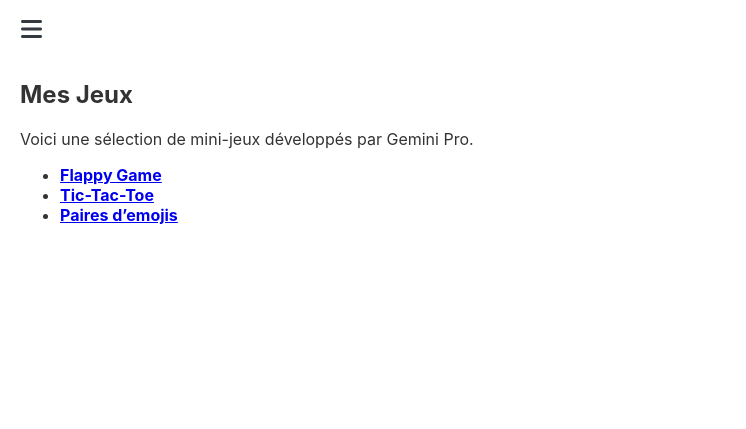
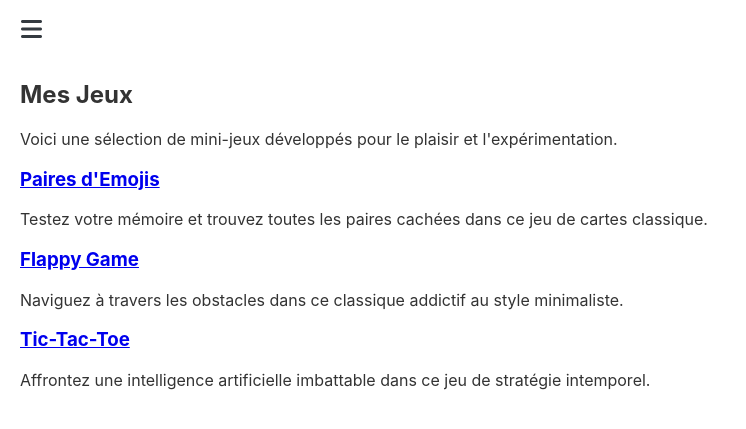
Before and after one commit to MADUP212/MADUP212.github.io, a Jekyll site: the page built from section/jeux.md, in a window 1280 px wide. Shown: the top 429 px of the page, without its empty margins (0-746 px from the left). Built offline with Jekyll 4.4.1, drawn with Linux system fonts in a browser that asks for light colours.

Commit message:
Update jeux.md

```diff
--- a/section/jeux.md
+++ b/section/jeux.md
@@ -3,10 +3,32 @@ layout: default
 title: Jeux
 ---
 
-## Mes Jeux
+<div class="page-content">
+  <h2>Mes Jeux</h2>
+  <p>Voici une sélection de mini-jeux développés pour le plaisir et l'expérimentation.</p>
 
-Voici une sélection de mini-jeux développés par Gemini Pro.
+  <div class="game-list">
 
-* [**Flappy Game**]({{ '/jeux/flappy.html' | relative_url }})
-* [**Tic-Tac-Toe**]({{ '/jeux/tictactoe.html' | relative_url }})
-* [**Paires d'emojis**]({{ '/jeux/paires-emojis.html' | relative_url }})
+    <article class="game-entry">
+      <h3>
+        <a href="{{ '/jeux/paires-emojis.html' | relative_url }}">Paires d'Emojis</a>
+      </h3>
+      <p>Testez votre mémoire et trouvez toutes les paires cachées dans ce jeu de cartes classique.</p>
+    </article>
+
+    <article class="game-entry">
+      <h3>
+        <a href="{{ '/jeux/flappy.html' | relative_url }}">Flappy Game</a>
+      </h3>
+      <p>Naviguez à travers les obstacles dans ce classique addictif au style minimaliste.</p>
+    </article>
+
+    <article class="game-entry">
+      <h3>
+        <a href="{{ '/jeux/tictactoe.html' | relative_url }}">Tic-Tac-Toe</a>
+      </h3>
+      <p>Affrontez une intelligence artificielle imbattable dans ce jeu de stratégie intemporel.</p>
+    </article>
+
+  </div>
+</div>
```
